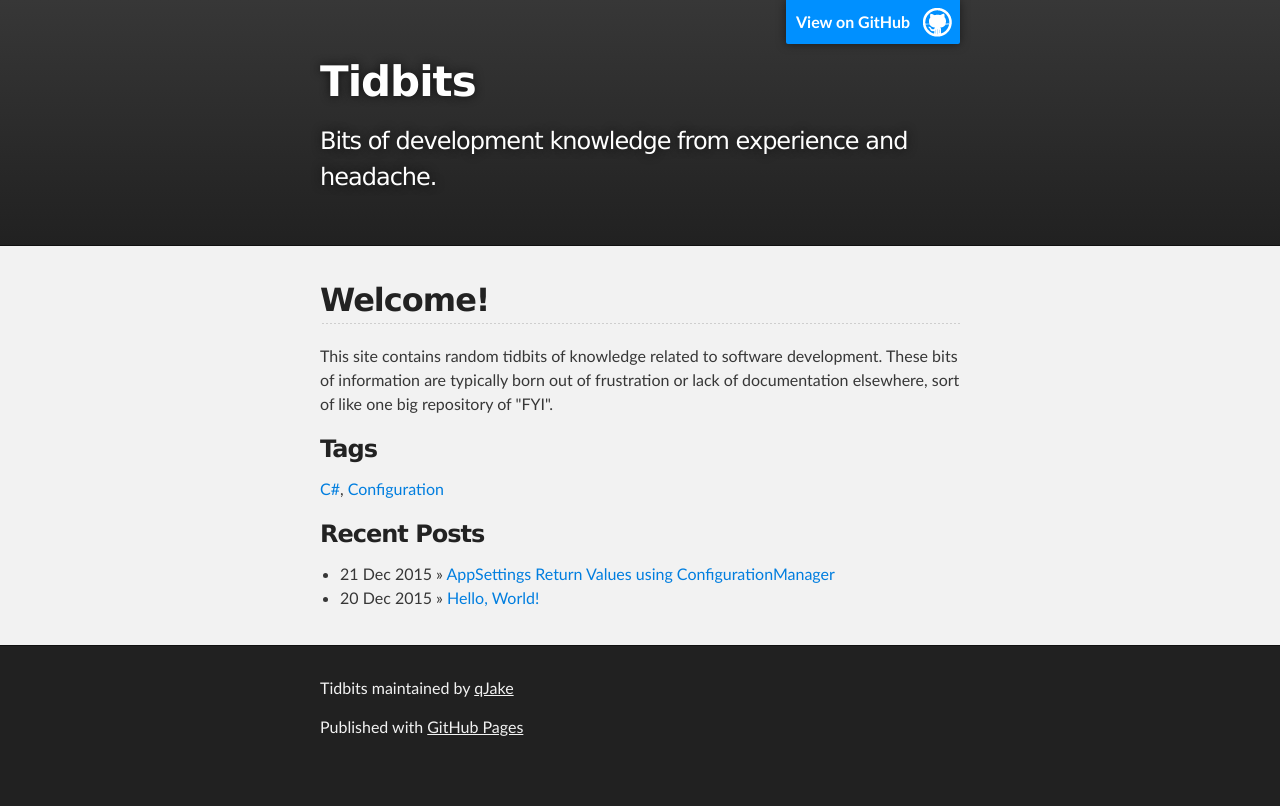
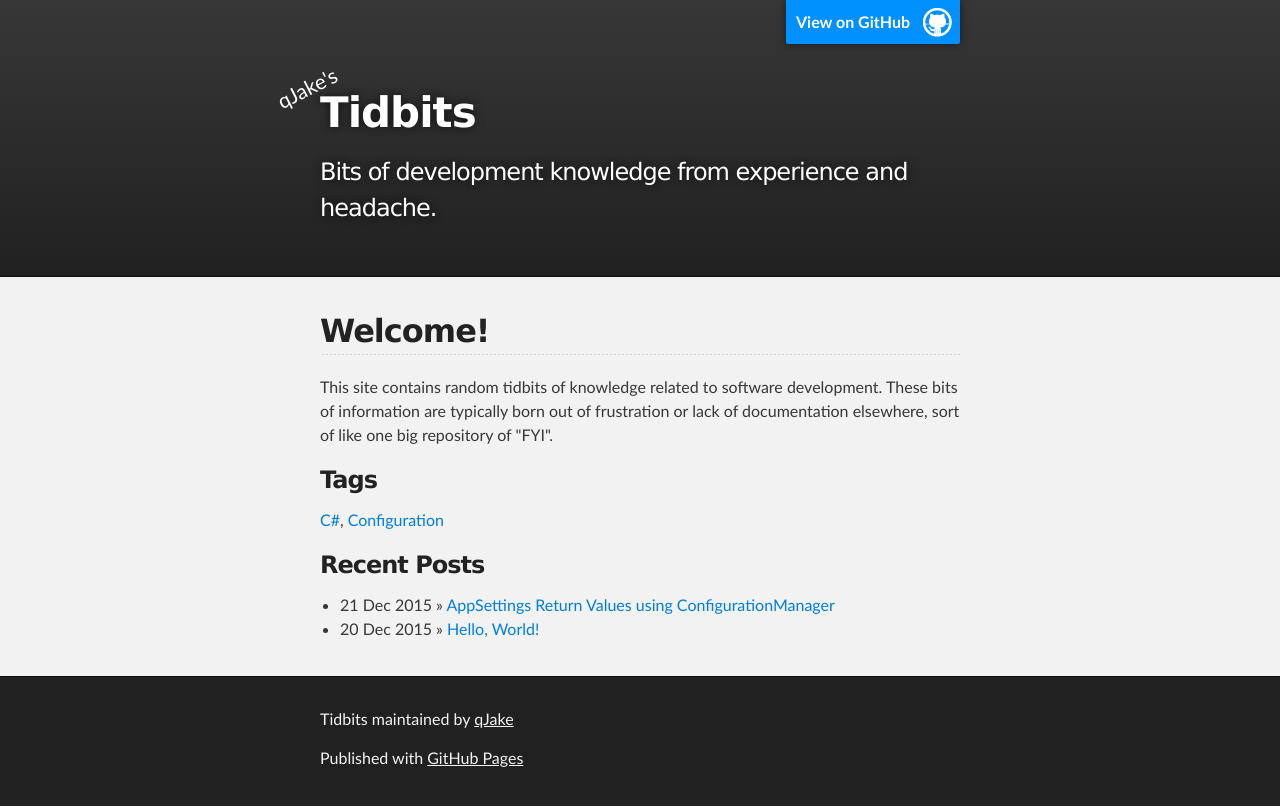
Before and after one commit to qJake/tidbits, a Jekyll site: the page built from index.html, in a window 1280 px wide. Shown: the top 806 px of the page. Built offline with Jekyll 4.4.1, drawn with Linux system fonts in a browser that asks for light colours; nearby versions of some CDN libraries; Markdown is read by kramdown in place of the engine named in the settings.

Commit message:
Update default.html

```diff
--- a/_layouts/default.html
+++ b/_layouts/default.html
@@ -20,6 +20,7 @@
         <header class="inner">
           <a id="forkme_banner" href="https://github.com/qJake/tidbits/tree/gh-pages">View on GitHub</a>
 
+          <span class="tilted-banner"><a href="#">qJake's</a></span>
           <a class="page-title" href="{{ site.url | append:site.baseurl }}"><h1 id="project_title">Tidbits</h1></a>
           <h2 id="project_tagline">Bits of development knowledge from experience and headache.</h2>
         </header>
```
